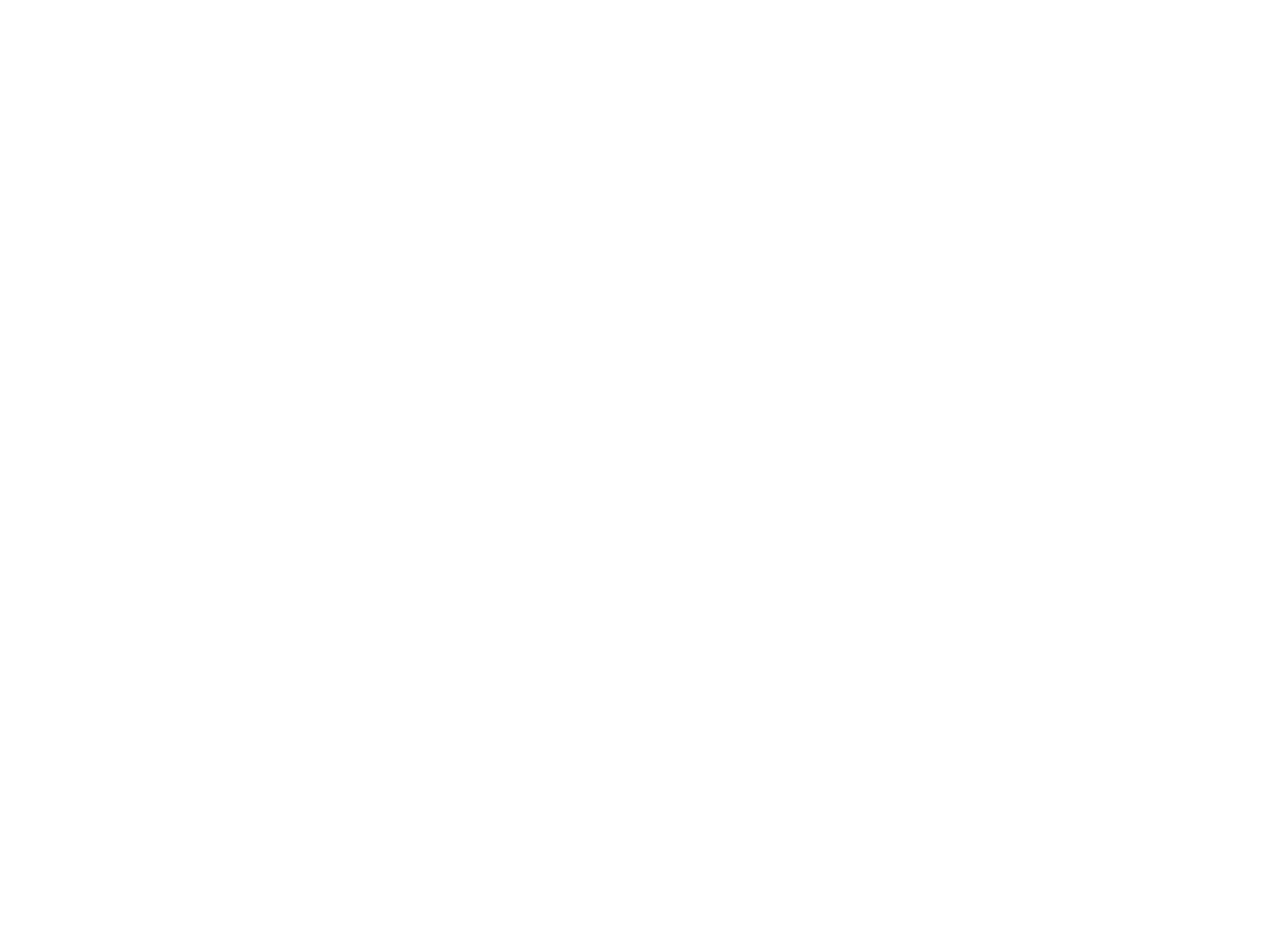
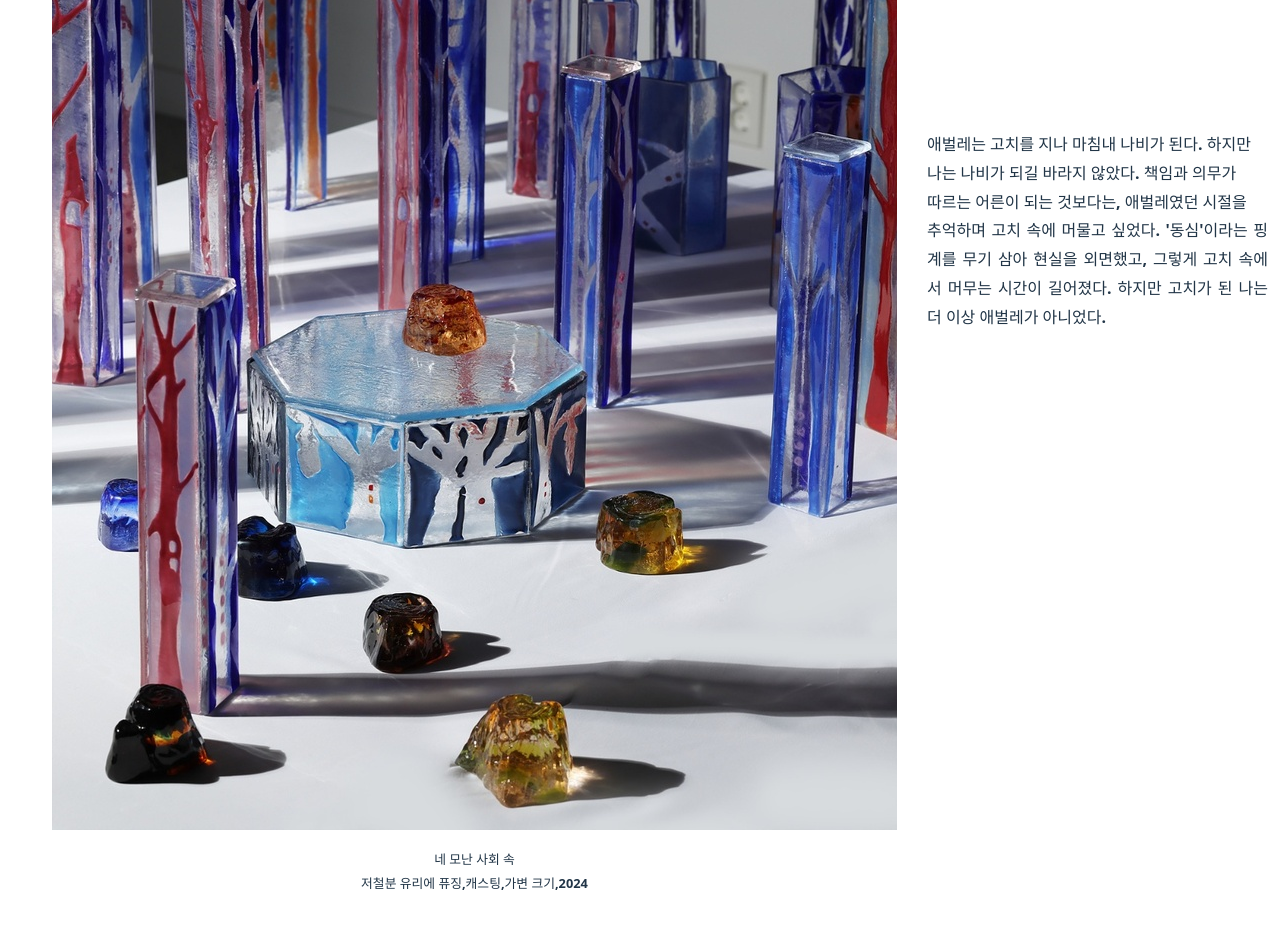
Before and after one commit to gdbin1/vue-site, a Vue app: page /wd/b2/menu2 in a window 1280 px wide. Shown: the part 580-1508 px from the top of the page. Before the commit the page ends 800 px from the top, so only its background shows below. Built offline with nearby package versions, Linux system fonts and the light colour scheme; a web font is replaced by a local one.

Commit message:
0829_15:06

```diff
--- a/src/components/main_menu1/Menu1.vue
+++ /dev/null
@@ -1,13 +0,0 @@
-<template>
-    <div>
-        소개
-    </div>
-</template>
-
-<script setup>
-
-</script>
-
-<style scoped>
-
-</style>
--- /dev/null
+++ b/src/components/main_menu1/Menu1_1.vue
@@ -0,0 +1,47 @@
+<template>
+        <h1>-소개-</h1>
+        <h2>작품명:네 모난 </h2>
+        <h3>작가: 비밀</h3>
+        <hr>
+        <h3>유리를 선택한 이유</h3>
+        <div style="border: 1px solid black;">
+    <p>
+        작품의 재료로 유리를 선택한 이유는, 무엇보다도 유리가 가진 투명성과 빛의 특성 때문이다. <br>
+        유리는 안과 밖을 동시에 나누면서도 이어주는 경계의 재료로서, 내면과 외부 세계가 만나는 지점을 보여준다. <br>
+        또 깨지기 쉽지만 단단한 유리의 성질은 불안정하면서도 회복할 수 있는 인간의 내면과 닮아 있다. <br>
+        특히 스테인드글라스는 빛과 색의 변화를 통해 '순수했던 시절로의 회귀'라는 감정을 감각적으로 표현 할 수 있어, <br>
+        내 작업을 가장 잘 담아낼 수 있는 매개체가 되었다.</p></div>
+        <br>
+    <div style="border: 1px solid black;">
+        <p>
+            유리창을 선택한 것은 내면과 외부의 관계를 '경계'라는 구체적 형태로 다루기 위해서다. <br>
+            유리는 안과 밖을 동시에 가르고 이어놓는 재료이며, <br>단단하지만 쉽게 깨지는 성질은 불안과 회복이 공존하는
+            마음의 상태를 닮아있다. <br>
+            스테인드글라스의 빛과 색은 장면의 분위기와 정서를 조율하며, 내가 탐구하는 '순수했던 시절로의 회귀'라는 주제를 또렷하게 부각한다.
+        </p>
+    </div>
+    <br>
+    <div style="border: 1px solid black;">
+        <p>
+            내 작업은 모두 유리를 직접 자르고 디자인한 뒤, 가마에 구워 완성한 것이다. <br>
+            완성된 작품은 독립된 오브제로 전시될 수 있을 뿐 아니라, <br>
+            빛을 투사해 벽면에 그림자처럼 투영되는 또 다른 형식으로도 보여진다. <br>
+            이러한 유리의 물성과 가능성은 내가 탐구하는 '순수했던 시절로의 회귀'를 한층 다층적으로 드러내는 중요한 장치가 된다.
+        </p>
+    </div>
+
+</template>
+
+<script setup>
+
+</script>
+
+<style scoped>
+div {
+    font-weight: bold;
+    box-shadow: 5px 5px 5px black;
+    border: 3px solid black;
+    background: linear-gradient(to right, #ffffff 0%, #ccffff 100%);
+}
+
+</style>
--- /dev/null
+++ b/src/components/main_menu1/Menu1_2.vue
@@ -0,0 +1,76 @@
+<template>
+    <div class="menu1-2-container">
+        <div class="content-wrapper">
+            <div class="image-box">
+                <img :src="menu1_2image" alt="메뉴1_2이미지">
+                <div class="image-info">
+                    <p class="image-name">네 모난 사회 속</p>
+                    <p class="image-size">저철분 유리에 퓨징,캐스팅,가변 크기,2024</p>
+                </div>
+            </div>
+            <div class="text-box">
+                <p class="main-paragraph">애벌레는 고치를 지나 마침내 나비가 된다. 하지만 <br>
+                나는 나비가 되길 바라지 않았다. 책임과 의무가 <br>
+            따르는 어른이 되는 것보다는, 애벌레였던 시절을 <br>
+        추억하며 고치 속에 머물고 싶었다. '동심'이라는 핑계를 무기 삼아 현실을 외면했고,
+    그렇게 고치 속에서 머무는 시간이 길어졌다. 하지만 고치가 된 나는 더 이상 애벌레가 아니었다.</p>
+            </div>
+        </div>
+    </div>
+</template>
+
+<script setup>
+import { ref } from 'vue';
+import m1_2image from '../../assets/menuimage/menu1_2.jpg'
+
+const menu1_2image = ref(m1_2image)
+</script>
+
+<style scoped>
+.menu1-2-container{
+    display: flex;
+    justify-content: center;
+    align-items: flex-start;
+    padding: 20px;
+    width: 100%;
+}
+.content-wrapper{
+    display: flex;
+    flex-direction: row;
+    gap: 30px;
+    width: 100%;
+    /* max-width: 900px; */
+}
+.image-box {
+    display: flex;
+    flex-direction: column;
+    flex: 1;
+    align-items: center;
+}
+.responsive-image{
+    width: 100%;
+    height: auto;
+    object-fit: contain;
+    border: 1px solid black;
+}
+.image-info{
+    margin-top: 15px;
+    text-align: center;
+    font-size: 0.8em;
+    font-weight: bold;
+}
+.image-info p{
+    margin: 5px 0;
+}
+.text-box {
+    flex: 2;
+    text-align: left;
+}
+.main-paragraph {
+    line-height: 1.8;
+    text-align: justify;
+    font-size: 1em;
+    margin-top: 500px;
+    font-weight: bold;
+}
+</style>
--- /dev/null
+++ b/src/components/main_menu1/Menu1_3.vue
@@ -0,0 +1,78 @@
+<template>
+    <div class="menu1-3-container">
+          <div class="content-wrapper">
+            <div class="image-box">
+                <img :src="menu1_3image" alt="메뉴1_2이미지">
+                <div class="image-info">
+                    <p class="image-name">네 모난 사회 속</p>
+                    <p class="image-size">저철분 유리에 퓨징,캐스팅,가변 크기,2024</p>
+                </div>
+            </div>
+              <div class="text-box">
+                <p class="main-paragraph">
+                    고치에서 나오는 것은 단순한 성장이 아니다. <br>
+                    영원한 아이로 남는 것은 순수함을 간직하는 일이지만, <br>
+                    동시에 어른이 됨으로써 얻을 수 있는 것들을 포기하는 일이기도 하다. <br>
+                    결국,나는 내가 두려워했던 세상 속으로 나아간다.
+                </p>
+            </div>
+    </div>
+    </div>
+</template>
+
+<script setup>
+import { ref } from 'vue';
+import m1_3image from '../../assets/menuimage/menu1_3.jpg'
+
+
+    const menu1_3image = ref(m1_3image)
+</script>
+
+<style scoped>
+.menu1-3-container{
+    display: flex;
+    justify-content: center;
+    align-items: flex-start;
+    padding: 20px;
+    width: 100%;
+}
+.content-wrapper{
+    display: flex;
+    flex-direction: row;
+    gap: 30px;
+    width: 100%;
+    /* max-width: 900px; */
+}
+.image-box {
+    display: flex;
+    flex-direction: column;
+    flex: 1;
+    align-items: center;
+}
+.responsive-image{
+    width: 100%;
+    height: auto;
+    object-fit: contain;
+    border: 1px solid black;
+}
+.image-info{
+    margin-top: 15px;
+    text-align: center;
+    font-size: 0.8em;
+    font-weight: bold;
+}
+.image-info p{
+    margin: 5px 0;
+}
+.text-box {
+    flex: 2;
+    text-align: left;
+}
+.main-paragraph {
+    line-height: 1.8;
+    text-align: justify;
+    font-size: 1em;
+    margin-top: 250px;
+    font-weight: bold;
+}
+</style>
--- a/src/pages/Ex_B2.vue
+++ b/src/pages/Ex_B2.vue
@@ -9,9 +9,9 @@
           <ul>
             <li>메뉴 1
               <ul class="sub-menu">
-                <li><a href="../components//main_menu1/Menu1.vue">서브메뉴 1-1</a></li>
-                <li>서브메뉴 1-2</li>
-                <li>서브메뉴 1-3</li>
+                <li><a href="/wd/b2/menu1" target="_blank">소개</a></li>
+                <li><a href="/wd/b2/menu2" target="_blank">네 모난 사회 속</a></li>
+                <li><a href="/wd/b2/menu3" target="_blank">네 모난 사회 속_2</a></li>
                 <li>서브메뉴 1-4</li>
               </ul>
             </li>
@@ -50,6 +50,7 @@
       </div>
 
       <div class="item item-b">
+        <router-view></router-view>
         <div class="contentbox banner">
           <img :src="m_slide5" alt="배너이미지" class="banner-image">
           <p>
@@ -164,7 +165,7 @@
 <script setup>
 import { onMounted, onUnmounted, ref } from 'vue'
 // 메인-서브메뉴 임포트 해오기
-import Menu1 from '../components/main_menu1/Menu1.vue'
+// import Menu1 from '../components/main_menu1/Menu1_1.vue'
 // 로고이미지 임포트
 // import ren_logo from '../assets/logo/ren_logo.png'
 // import glass_logo from '../assets/logo/logo_glass.jpg'
@@ -189,6 +190,10 @@ import c_image1 from '../assets/webimages/contents_image1.jpg'
 import c_image2 from '../assets/webimages/contents_image2.jpg'
 import c_image3 from '../assets/webimages/contents_image3.jpg'
 import c_image4 from '../assets/webimages/contents_image4.jpg'
+
+// 메뉴 이동
+// import Menu1_1 from '../components/main_menu1/Menu1_1.vue'
+
 // 밑에는 이미지 특정 키 입력시 변경되는거
 const galleryItems = ref([
   {
```
Also changed, not shown: src/router.js (+12 -2 lines), src/assets/menuimage/menu1_2.jpg (added), src/assets/menuimage/menu1_3.jpg (added).
